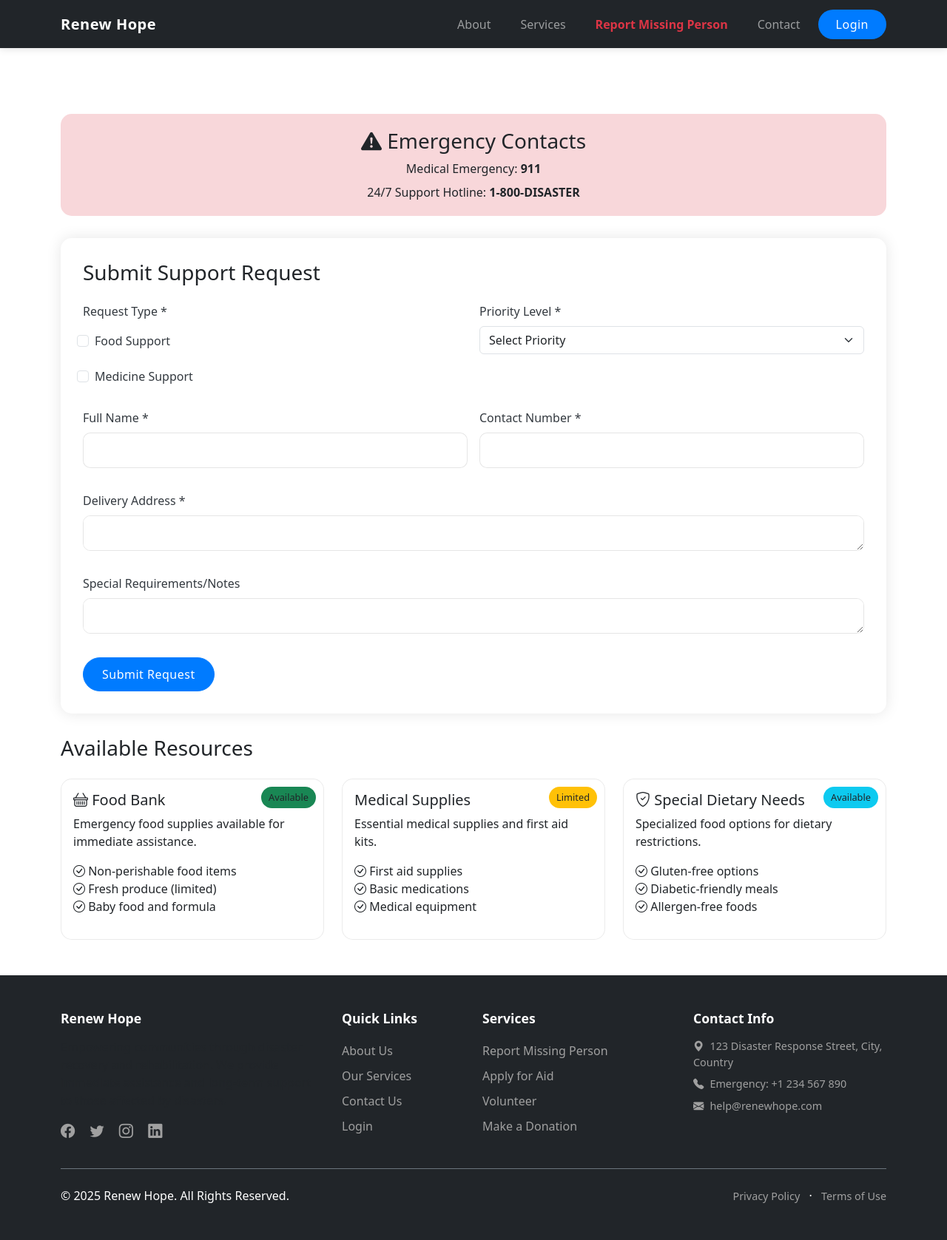
After one commit to akashkr-971/Disaster-Management, a PHP site: page /chat/food_medicine.php in a window 1280 px wide. The commit adds this page. Shown: the whole page at 74% size. Run offline with PHP 8.4, Linux system fonts and the light colour scheme; some libraries are stand-ins or nearby versions.

Commit message:
Completed most of the project

```diff
--- /dev/null
+++ b/food_medicine.php
@@ -0,0 +1,219 @@
+<?php require 'header.php';
+require 'db_connect.php';
+
+// Process form submission
+if ($_SERVER['REQUEST_METHOD'] == 'POST') {
+    try {
+        // Prepare request type (combine selected checkboxes)
+        $request_types = [];
+        if (isset($_POST['foodRequest'])) $request_types[] = 'food';
+        if (isset($_POST['medicineRequest'])) $request_types[] = 'medicine';
+        $request_type = implode(',', $request_types);
+
+        $stmt = $conn->prepare("
+            INSERT INTO FoodMedicineRequests
+            (request_type, full_name, phone, priority_level, delivery_address, special_requirements)
+            VALUES (?, ?, ?, ?, ?, ?)
+        ");
+
+        $stmt->execute([
+            $request_type,
+            $_POST['full_name'],
+            $_POST['phone'],
+            $_POST['priority_level'],
+            $_POST['delivery_address'],
+            $_POST['special_requirements'] ?? null
+        ]);
+
+        echo "<div class='alert alert-success alert-dismissible fade show mt-5' role='alert'>
+                Your request has been submitted successfully. Our team will contact you shortly.
+                <button type='button' class='btn-close' data-bs-dismiss='alert'></button>
+              </div>";
+    } catch(PDOException $e) {
+        echo "<div class='alert alert-danger alert-dismissible fade show mt-5' role='alert'>
+                Error submitting request. Please try again or contact support.
+                <button type='button' class='btn-close' data-bs-dismiss='alert'></button>
+              </div>";
+    }
+}
+?>
+
+<!DOCTYPE html>
+<html lang="en">
+<head>
+    <meta charset="UTF-8">
+    <meta name="viewport" content="width=device-width, initial-scale=1.0">
+    <title>Food & Medicine Support - Renew Hope</title>
+    <link rel="stylesheet" href="https://cdn.jsdelivr.net/npm/bootstrap@5.3.0/dist/css/bootstrap.min.css">
+    <link rel="stylesheet" href="styles.css">
+    <link rel="stylesheet" href="https://cdn.jsdelivr.net/npm/bootstrap-icons@1.7.2/font/bootstrap-icons.css">
+    <style>
+        .form-section {
+            background-color: #fff;
+            border-radius: 15px;
+            box-shadow: 0 0 20px rgba(0,0,0,0.1);
+            padding: 30px;
+            margin-bottom: 30px;
+        }
+
+        .emergency-contact {
+            background-color: #f8d7da;
+            border-radius: 15px;
+            padding: 20px;
+            margin-bottom: 30px;
+        }
+
+        .resource-card {
+            border: none;
+            border-radius: 15px;
+            transition: transform 0.3s ease;
+        }
+
+        .resource-card:hover {
+            transform: translateY(-5px);
+        }
+
+        .status-badge {
+            position: absolute;
+            top: 10px;
+            right: 10px;
+            padding: 5px 10px;
+            border-radius: 20px;
+            font-size: 0.8rem;
+        }
+    </style>
+</head>
+<body>
+    <!-- Hero Section -->
+
+    <div class="container py-5">
+        <!-- Emergency Contact Section -->
+        <div class="emergency-contact text-center" style="margin-top: 50px;">
+            <h3><i class="bi bi-exclamation-triangle-fill"></i> Emergency Contacts</h3>
+            <p class="mb-2">Medical Emergency: <strong>911</strong></p>
+            <p class="mb-0">24/7 Support Hotline: <strong>1-800-DISASTER</strong></p>
+        </div>
+
+        <!-- Request Form -->
+        <div class="form-section">
+            <h3 class="mb-4">Submit Support Request</h3>
+            <form id="supportRequestForm" method="POST" action="<?php echo htmlspecialchars($_SERVER["PHP_SELF"]); ?>">
+                <div class="row g-3">
+                    <div class="col-md-6">
+                        <label class="form-label">Request Type *</label>
+                        <div class="form-check">
+                            <input class="form-check-input" type="checkbox" name="foodRequest" value="food" id="foodRequest">
+                            <label class="form-check-label" for="foodRequest">Food Support</label>
+                        </div>
+                        <div class="form-check">
+                            <input class="form-check-input" type="checkbox" name="medicineRequest" value="medicine" id="medicineRequest">
+                            <label class="form-check-label" for="medicineRequest">Medicine Support</label>
+                        </div>
+                    </div>
+
+                    <div class="col-md-6">
+                        <label class="form-label">Priority Level *</label>
+                        <select class="form-select" name="priority_level" required>
+                            <option value="">Select Priority</option>
+                            <option value="urgent">Urgent (Within 24 hours)</option>
+                            <option value="high">High (2-3 days)</option>
+                            <option value="medium">Medium (4-7 days)</option>
+                            <option value="low">Low (7+ days)</option>
+                        </select>
+                    </div>
+
+                    <div class="col-md-6">
+                        <label class="form-label">Full Name *</label>
+                        <input type="text" class="form-control" name="full_name" required>
+                    </div>
+
+                    <div class="col-md-6">
+                        <label class="form-label">Contact Number *</label>
+                        <input type="tel" class="form-control" name="phone" required>
+                    </div>
+
+                    <div class="col-12">
+                        <label class="form-label">Delivery Address *</label>
+                        <textarea class="form-control" name="delivery_address" rows="3" required></textarea>
+                    </div>
+
+                    <div class="col-12">
+                        <label class="form-label">Special Requirements/Notes</label>
+                        <textarea class="form-control" name="special_requirements" rows="3"></textarea>
+                    </div>
+
+                    <div class="col-12">
+                        <button type="submit" class="btn btn-primary">Submit Request</button>
+                    </div>
+                </div>
+            </form>
+        </div>
+
+        <!-- Available Resources -->
+        <h3 class="mb-4">Available Resources</h3>
+        <div class="row g-4">
+            <!-- Food Bank -->
+            <div class="col-md-4">
+                <div class="card resource-card">
+                    <div class="card-body">
+                        <span class="status-badge bg-success">Available</span>
+                        <h5 class="card-title"><i class="bi bi-basket"></i> Food Bank</h5>
+                        <p class="card-text">Emergency food supplies available for immediate assistance.</p>
+                        <ul class="list-unstyled">
+                            <li><i class="bi bi-check-circle"></i> Non-perishable food items</li>
+                            <li><i class="bi bi-check-circle"></i> Fresh produce (limited)</li>
+                            <li><i class="bi bi-check-circle"></i> Baby food and formula</li>
+                        </ul>
+                    </div>
+                </div>
+            </div>
+
+            <!-- Medical Supplies -->
+            <div class="col-md-4">
+                <div class="card resource-card">
+                    <div class="card-body">
+                        <span class="status-badge bg-warning">Limited</span>
+                        <h5 class="card-title"><i class="bi bi-capsule"></i> Medical Supplies</h5>
+                        <p class="card-text">Essential medical supplies and first aid kits.</p>
+                        <ul class="list-unstyled">
+                            <li><i class="bi bi-check-circle"></i> First aid supplies</li>
+                            <li><i class="bi bi-check-circle"></i> Basic medications</li>
+                            <li><i class="bi bi-check-circle"></i> Medical equipment</li>
+                        </ul>
+                    </div>
+                </div>
+            </div>
+
+            <!-- Special Dietary Needs -->
+            <div class="col-md-4">
+                <div class="card resource-card">
+                    <div class="card-body">
+                        <span class="status-badge bg-info">Available</span>
+                        <h5 class="card-title"><i class="bi bi-shield-check"></i> Special Dietary Needs</h5>
+                        <p class="card-text">Specialized food options for dietary restrictions.</p>
+                        <ul class="list-unstyled">
+                            <li><i class="bi bi-check-circle"></i> Gluten-free options</li>
+                            <li><i class="bi bi-check-circle"></i> Diabetic-friendly meals</li>
+                            <li><i class="bi bi-check-circle"></i> Allergen-free foods</li>
+                        </ul>
+                    </div>
+                </div>
+            </div>
+        </div>
+    </div>
+
+    <?php require 'footer.php'; ?>
+
+    <script src="https://cdn.jsdelivr.net/npm/bootstrap@5.3.0/dist/js/bootstrap.bundle.min.js"></script>
+    <script>
+        document.getElementById('supportRequestForm').addEventListener('submit', function(e) {
+            // Validate that at least one request type is selected
+            if (!document.getElementById('foodRequest').checked &&
+                !document.getElementById('medicineRequest').checked) {
+                e.preventDefault();
+                alert('Please select at least one request type (Food or Medicine)');
+            }
+        });
+    </script>
+</body>
+</html>
--- a/footer.php
+++ b/footer.php
@@ -46,7 +46,7 @@
         <div class="border-top border-secondary pt-4 mt-4">
             <div class="row align-items-center">
                 <div class="col-md-6 text-center text-md-start mb-3 mb-md-0">
-                    <p class="mb-0">&copy; 2024 Renew Hope. All Rights Reserved.</p>
+                    <p class="mb-0">&copy; 2025 Renew Hope. All Rights Reserved.</p>
                 </div>
                 <div class="col-md-6 text-center text-md-end">
                     <ul class="list-inline mb-0">
--- a/login.php
+++ b/login.php
@@ -27,7 +27,7 @@ if(isset($_POST['login-button'])) {
                         header("Location: volunteer.php");
                         break;
                     case 'campaigner':
-                        header("Location: campaigner.php");
+                        header("Location: camp.php");
                         break;
                     default:
                         header("Location: home.php");
```
Also changed, not shown: admin.php (+15 -0 lines), admin_pages/dashboard.php (+66 -0 lines), admin_pages/update_request_status.php (added, +17 -0 lines), camp.php (added, +139 -0 lines), query.sql (+60 -30 lines), sms_weebhook.php (added, +17 -0 lines), static/home/about.jpg (added), static/home/food.jpg (added).
